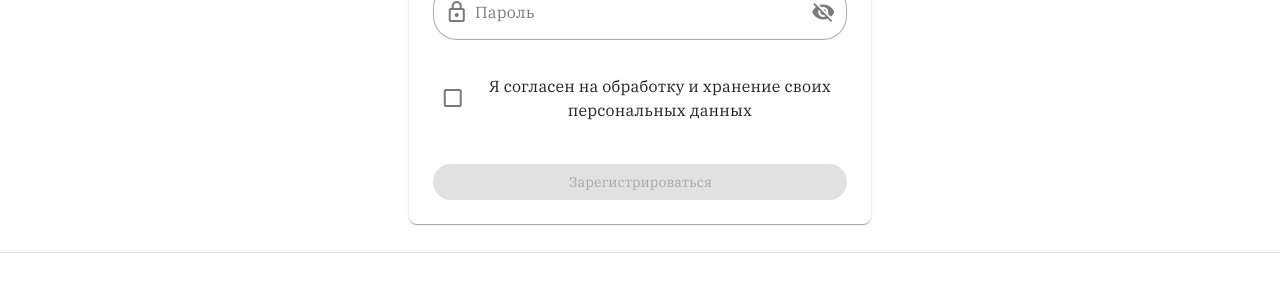
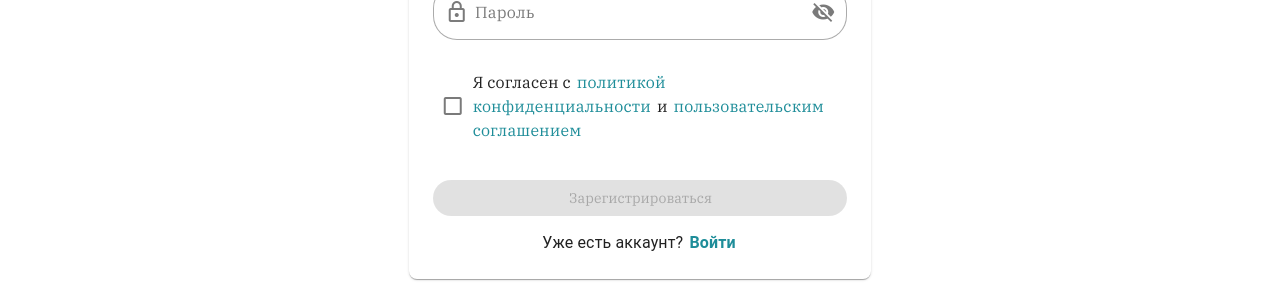
Before and after one commit to Fllunn/document-fill-frontend, a Nuxt app: page /register in a window 1280 px wide. Shown: the part 462-762 px from the top of the page. Built offline with nearby package versions, Linux system fonts and the light colour scheme; no server answers.

Commit message:
add privacy and terms in register form

```diff
--- a/app/pages/register.vue
+++ b/app/pages/register.vue
@@ -1,4 +1,9 @@
 <script setup lang="ts">
+
+definePageMeta({
+  middleware: 'login',
+})
+
 import { useField, useForm } from 'vee-validate'
 
 const router = useRouter()
@@ -57,8 +62,6 @@ const submit = handleSubmit(async (values) => {
 
 <template>
   <v-container>
-    <BackButton />
-
     <v-col cols="12" xs="12" sm="10" md="7" lg="5" class="mt-4 ma-auto">
       <v-card class="d-flex flex-column justify-center align-center text-center w-100 pa-6 rounded-lg">
 
@@ -74,6 +77,7 @@ const submit = handleSubmit(async (values) => {
             label="Имя"
             placeholder="Иван"
             prepend-inner-icon="mdi-account-circle-outline"
+            autofocus
           />
 
           <!-- Почта -->
@@ -84,6 +88,7 @@ const submit = handleSubmit(async (values) => {
             type="email"
             placeholder="ivan@gmail.com"
             prepend-inner-icon="mdi-email-outline"
+            :autofocus="false"
           />
 
           <!-- Пароль -->
@@ -97,8 +102,29 @@ const submit = handleSubmit(async (values) => {
           <v-checkbox
             v-model="agreement.value.value"
             :error-messages="agreement.errorMessage.value"
-            label="Я согласен на обработку и хранение своих персональных данных"
-          />
+            class="text-left"
+          >
+            <template #label>
+              <span>
+                Я согласен с
+                <NuxtLink
+                  to="/documents/privacy-policy"
+                  class="text-primary text-decoration-none"
+                  @click.stop
+                >
+                  политикой конфиденциальности
+                </NuxtLink>
+                и
+                <NuxtLink
+                  to="/documents/terms-of-use"
+                  class="text-primary text-decoration-none"
+                  @click.stop
+                >
+                  пользовательским соглашением
+                </NuxtLink>
+              </span>
+            </template>
+          </v-checkbox>
 
           <v-btn
             type="submit"
@@ -112,6 +138,17 @@ const submit = handleSubmit(async (values) => {
 
         </v-form>
 
+        <v-card-text class="text-subtitle-1 w-100 mt-4 pa-0">
+
+          Уже есть аккаунт?
+          <NuxtLink
+            to="/login"
+            class="font-weight-bold text-primary text-decoration-none"
+          >
+            Войти
+          </NuxtLink>
+
+        </v-card-text>
       </v-card>
     </v-col>
   </v-container>
```
